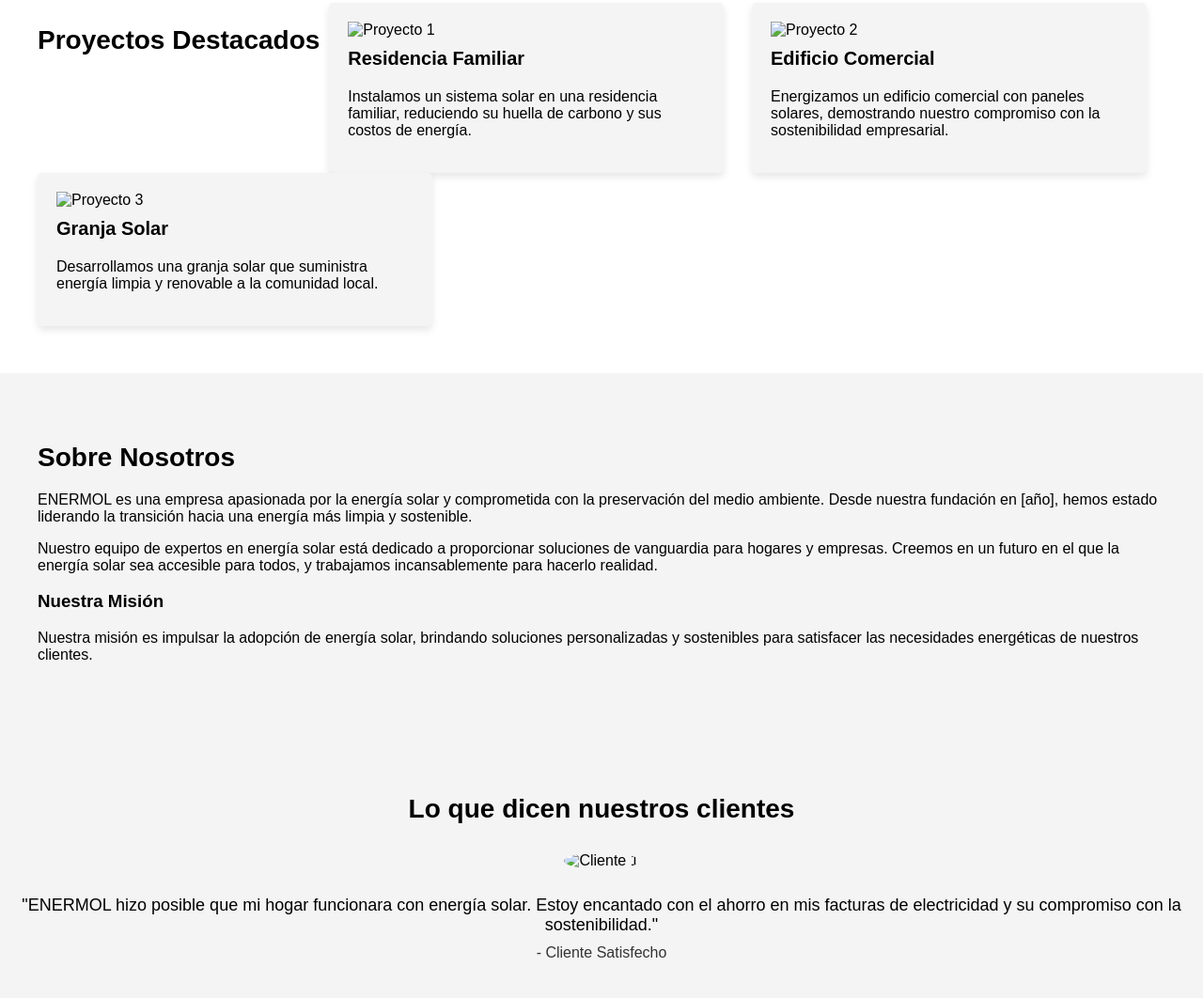
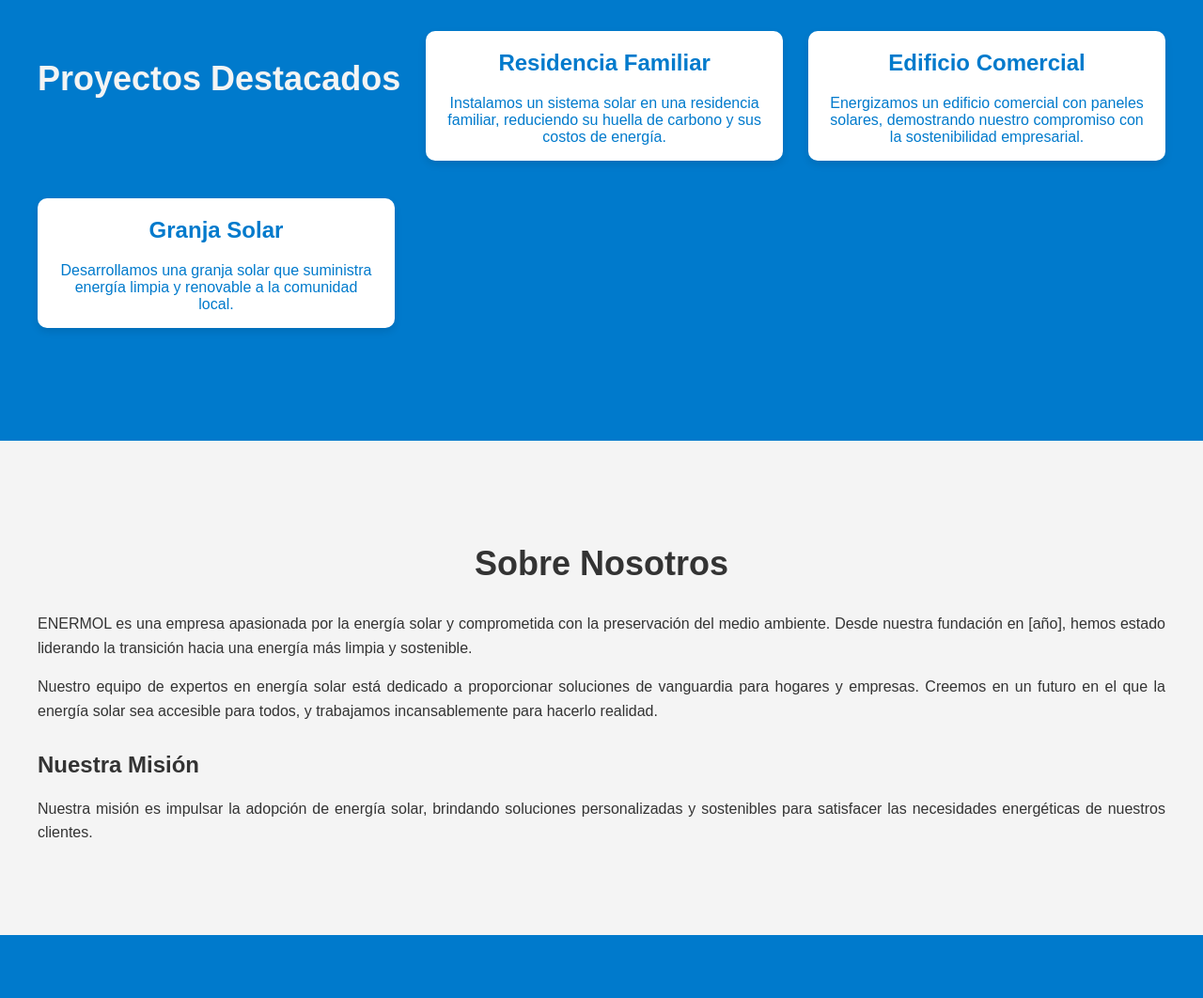
Before and after one commit to dxgabalt/enermol, a plain HTML site: page index.html in a window 1280 px wide. Shown: the part 6270-7332 px from the top of the page at 94% size. Drawn offline with Linux system fonts and the light colour scheme.

Commit message:
Add files via upload

```diff
--- a/index.html
+++ b/index.html
@@ -3,6 +3,7 @@
     <meta charset="UTF-8">
     <meta name="viewport" content="width=device-width, initial-scale=1.0">
     <link rel="stylesheet" href="styles.css">
+    <link rel="icon" href="logo.jpg">
     <title>ENERMOL - Energía Solar Sostenible</title>
 </head>
 <body>
@@ -77,7 +78,6 @@
             <h3>Residencia Familiar</h3>
             <p>Descubre cómo transformamos la energía en una residencia familiar, reduciendo costos y emisiones.</p>
         </div>
-
         <!-- Nuevos casos de estudio -->
 
         <div class="case-study">
@@ -156,17 +156,14 @@
         <div class="container">
             <h2>Proyectos Destacados</h2>
             <div class="project">
-                <img src="project1.jpg" alt="Proyecto 1">
                 <h3>Residencia Familiar</h3>
                 <p>Instalamos un sistema solar en una residencia familiar, reduciendo su huella de carbono y sus costos de energía.</p>
             </div>
             <div class="project">
-                <img src="project2.jpg" alt="Proyecto 2">
                 <h3>Edificio Comercial</h3>
                 <p>Energizamos un edificio comercial con paneles solares, demostrando nuestro compromiso con la sostenibilidad empresarial.</p>
             </div>
             <div class="project">
-                <img src="project3.jpg" alt="Proyecto 3">
                 <h3>Granja Solar</h3>
                 <p>Desarrollamos una granja solar que suministra energía limpia y renovable a la comunidad local.</p>
             </div>
@@ -189,7 +186,6 @@
         <div class="container">
             <h2>Lo que dicen nuestros clientes</h2>
             <div class="testimonial">
-                <img src="testimonial1.jpg" alt="Cliente 1">
                 <p>"ENERMOL hizo posible que mi hogar funcionara con energía solar. Estoy encantado con el ahorro en mis facturas de electricidad y su compromiso con la sostenibilidad."</p>
                 <cite>- Cliente Satisfecho</cite>
             </div>
--- a/styles.css
+++ b/styles.css
@@ -269,10 +269,11 @@
     background-color: #ffc700;
 }
 
-/* Estilos para la Sección de Proyectos */
+/* Estilos para la Sección de Proyectos Destacados */
 .projects {
-    background-color: #fff;
-    padding: 50px 0;
+    background-color: #007acc;
+    color: #007acc;
+    padding: 80px 0;
 }
 
 .projects .container {
@@ -285,33 +286,44 @@
 }
 
 .projects h2 {
-    font-size: 28px;
-    margin-bottom: 20px;
+    font-size: 36px;
+    margin-bottom: 30px;
+    text-align: center;
+    color: #f4f4f4;
 }
 
 .project {
     flex: 0 0 calc(33.33% - 20px);
-    margin-right: 20px;
-    padding: 20px;
-    background-color: #f4f4f4;
-    border-radius: 5px;
+    margin-bottom: 40px;
+    background-color: #fff;
+    border-radius: 10px;
+    overflow: hidden;
     box-shadow: 0px 4px 8px rgba(0, 0, 0, 0.1);
+    transition: transform 0.3s ease-in-out;
 }
 
-.project img {
-    max-width: 100%;
-    height: auto;
+.project:hover {
+    transform: scale(1.05);
 }
 
 .project h3 {
-    font-size: 20px;
-    margin-top: 10px;
+    font-size: 24px;
+    margin: 20px 0;
+    text-align: center;
 }
+
+.project p {
+    font-size: 16px;
+    text-align: center;
+    padding: 0 20px;
+}
+
 
 /* Estilos para la Sección "Sobre Nosotros" */
 .about {
     background-color: #f4f4f4;
-    padding: 50px 0;
+    color: #333;
+    padding: 80px 0;
 }
 
 .about .container {
@@ -321,43 +333,59 @@
 }
 
 .about h2 {
-    font-size: 28px;
-    margin-bottom: 20px;
+    font-size: 36px;
+    margin-bottom: 30px;
+    text-align: center;
 }
 
-/* Agrega estilos para la nueva sección de testimonios */
+.about p {
+    font-size: 16px;
+    line-height: 1.6;
+    text-align: justify;
+}
+
+.about h3 {
+    font-size: 24px;
+    margin: 30px 0 20px;
+}
+
+/* Estilos para la Sección de Testimonios */
 .testimonials {
-    background-color: #f4f4f4;
-    padding: 50px 0;
+    background-color: #007acc;
+    color: #fff;
+    padding: 80px 0;
+}
+
+.testimonials .container {
+    max-width: 1200px;
+    margin: 0 auto;
+    padding: 0 20px;
 }
 
 .testimonials h2 {
-    font-size: 28px;
-    margin-bottom: 20px;
+    font-size: 36px;
+    margin-bottom: 30px;
     text-align: center;
 }
 
 .testimonial {
     text-align: center;
-    margin-top: 30px;
-}
-
-.testimonial img {
-    border-radius: 50%;
-    max-width: 100px;
-    margin-bottom: 10px;
+    margin-bottom: 40px;
 }
 
 .testimonial p {
     font-size: 18px;
-    margin-bottom: 10px;
+    line-height: 1.6;
+    margin-bottom: 20px;
 }
 
 .testimonial cite {
+    font-size: 16px;
     font-style: normal;
-    font-size: 16px;
-    color: #333;
+    color: #ffca47;
+    display: block;
 }
+
 
 /* Otros ajustes de estilo según necesidades */
 
```
